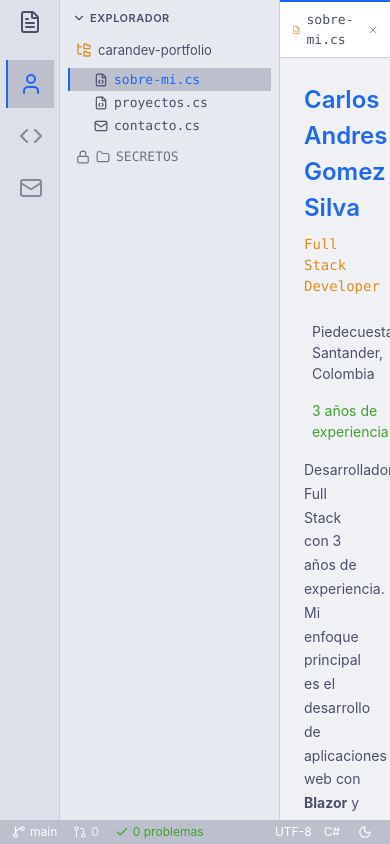
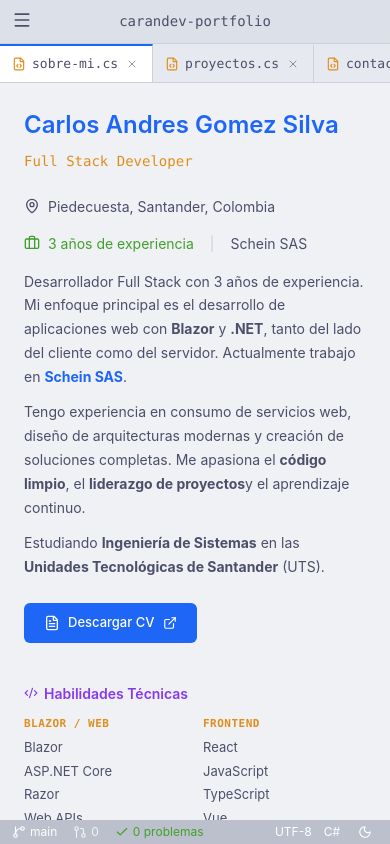
Before and after one commit to carandev/carandev.me, a React (Vite) app: page / in a window 390 px wide. Built offline with nearby package versions, Linux system fonts and the light colour scheme.

Commit message:
fix; fixed layout in mobile

```diff
--- a/src/components/Layout/IDELayout.module.css
+++ b/src/components/Layout/IDELayout.module.css
@@ -23,3 +23,83 @@
   overflow: auto;
   background: var(--background);
 }
+
+/* Desktop only - hide on mobile */
+.desktopSidebar,
+.desktopExplorer {
+  display: flex;
+}
+
+/* Mobile styles */
+.mobileHeader {
+  display: none;
+  position: fixed;
+  top: 0;
+  left: 0;
+  right: 0;
+  height: 44px;
+  background: var(--activityBar);
+  border-bottom: 1px solid var(--border);
+  align-items: center;
+  justify-content: space-between;
+  padding: 0 12px;
+  z-index: 100;
+}
+
+.mobileHeaderTitle {
+  font-family: var(--font-mono);
+  font-size: 14px;
+  color: var(--foreground);
+}
+
+.mobileOverlay {
+  display: none;
+  position: fixed;
+  top: 0;
+  left: 0;
+  right: 0;
+  bottom: 0;
+  background: rgba(0, 0, 0, 0.5);
+  z-index: 999;
+}
+
+.mobileDrawer {
+  display: none;
+  position: fixed;
+  top: 0;
+  left: 0;
+  bottom: 0;
+  width: 280px;
+  background: var(--sidebar);
+  border-right: 1px solid var(--border);
+  z-index: 1000;
+  overflow-y: auto;
+  padding-top: 44px;
+}
+
+@media (max-width: 768px) {
+  .desktopSidebar,
+  .desktopExplorer {
+    display: none;
+  }
+
+  .mobileHeader {
+    display: flex;
+  }
+
+  .mobileOverlay.open {
+    display: block;
+  }
+
+  .mobileDrawer.open {
+    display: block;
+  }
+
+  .main {
+    padding-top: 44px;
+  }
+
+  .mainContent {
+    padding-bottom: 24px;
+  }
+}
--- a/src/components/Layout/IDELayout.tsx
+++ b/src/components/Layout/IDELayout.tsx
@@ -2,6 +2,7 @@ import { ReactNode, useState } from 'react'
 import { Sidebar, Explorer, TabBar, StatusBar } from '../IDE'
 import { useTheme } from '../../hooks/useTheme'
 import { useSecrets } from '../../hooks/useSecrets'
+import { Menu, X } from 'lucide-react'
 import styles from './IDELayout.module.css'
 
 interface IDELayoutProps {
@@ -27,11 +28,13 @@ export function IDELayout({ children, onNavigate }: IDELayoutProps) {
   const [activeTab, setActiveTab] = useState('about')
   const [openTabs, setOpenTabs] = useState<SecretTab[]>([])
   const [secretFilesContent, setSecretFilesContent] = useState<Record<string, string>>({})
+  const [mobileMenuOpen, setMobileMenuOpen] = useState(false)
 
   const handleSectionChange = (section: string) => {
     setActiveSection(section)
     setActiveTab(section)
     onNavigate?.(section)
+    setMobileMenuOpen(false)
   }
 
   const handleOpenSecretFile = (fileId: string, content: string) => {
@@ -45,6 +48,7 @@ export function IDELayout({ children, onNavigate }: IDELayoutProps) {
 
     setActiveTab(fileId)
     setActiveSection(fileId)
+    setMobileMenuOpen(false)
   }
 
   const handleTabChange = (tabId: string) => {
@@ -67,6 +71,74 @@ export function IDELayout({ children, onNavigate }: IDELayoutProps) {
 
   return (
     <div className={styles.wrapper} style={{ background: colors.background }}>
+      {/* Mobile Header */}
+      <div className={styles.mobileHeader}>
+        <button
+          onClick={() => setMobileMenuOpen(!mobileMenuOpen)}
+          style={{ background: 'transparent', border: 'none', color: colors.foreground, cursor: 'pointer' }}
+        >
+          {mobileMenuOpen ? <X size={20} /> : <Menu size={20} />}
+        </button>
+        <span className={styles.mobileHeaderTitle}>carandev-portfolio</span>
+        <div style={{ width: 20 }} />
+      </div>
+
+      {/* Mobile Overlay */}
+      {mobileMenuOpen && (
+        <div
+          className={styles.mobileOverlay}
+          onClick={() => setMobileMenuOpen(false)}
+        />
+      )}
+
+      {/* Mobile Drawer */}
+      <div className={`${styles.mobileDrawer} ${mobileMenuOpen ? styles.open : ''}`} style={{ background: colors.sidebar }}>
+        <div style={{ padding: '10px 8px', borderBottom: `1px solid ${colors.border}` }}>
+          <span style={{ fontSize: '13px', color: colors.foreground, fontFamily: 'var(--font-mono)' }}>
+            EXPLORADOR
+          </span>
+        </div>
+        <div style={{ padding: '8px' }}>
+          <div style={{
+            padding: '4px 8px',
+            fontSize: '13px',
+            color: colors.foreground,
+            display: 'flex',
+            alignItems: 'center',
+            gap: '6px',
+            marginBottom: '8px'
+          }}>
+            <span style={{ color: colors.yellow }}>📁</span>
+            carandev-portfolio
+          </div>
+
+          {tabs.map((tab) => (
+            <button
+              key={tab.id}
+              onClick={() => handleSectionChange(tab.id)}
+              style={{
+                width: '100%',
+                padding: '8px 8px 8px 24px',
+                fontSize: '13px',
+                background: activeSection === tab.id ? colors.selection : 'transparent',
+                border: 'none',
+                borderLeft: activeSection === tab.id ? `2px solid ${colors.blue}` : '2px solid transparent',
+                color: activeSection === tab.id ? colors.blue : colors.foreground,
+                cursor: 'pointer',
+                textAlign: 'left',
+                display: 'flex',
+                alignItems: 'center',
+                gap: '6px',
+                fontFamily: 'var(--font-mono)',
+                marginBottom: '4px'
+              }}
+            >
+              📄 {tab.name}
+            </button>
+          ))}
+        </div>
+      </div>
+
       {justUnlocked && (
         <div style={{
           position: 'fixed',
@@ -85,12 +157,16 @@ export function IDELayout({ children, onNavigate }: IDELayoutProps) {
         </div>
       )}
       <div className={styles.main}>
+        <div className={styles.desktopSidebar}>
           <Sidebar activeSection={activeSection} onSectionChange={handleSectionChange} />
+        </div>
+        <div className={styles.desktopExplorer}>
           <Explorer
             activeSection={activeSection}
             onSectionChange={handleSectionChange}
             onOpenSecretFile={handleOpenSecretFile}
           />
+        </div>
 
         <div className={styles.content}>
           <TabBar
```
Lines whose indentation alone changed are shown as unchanged.
